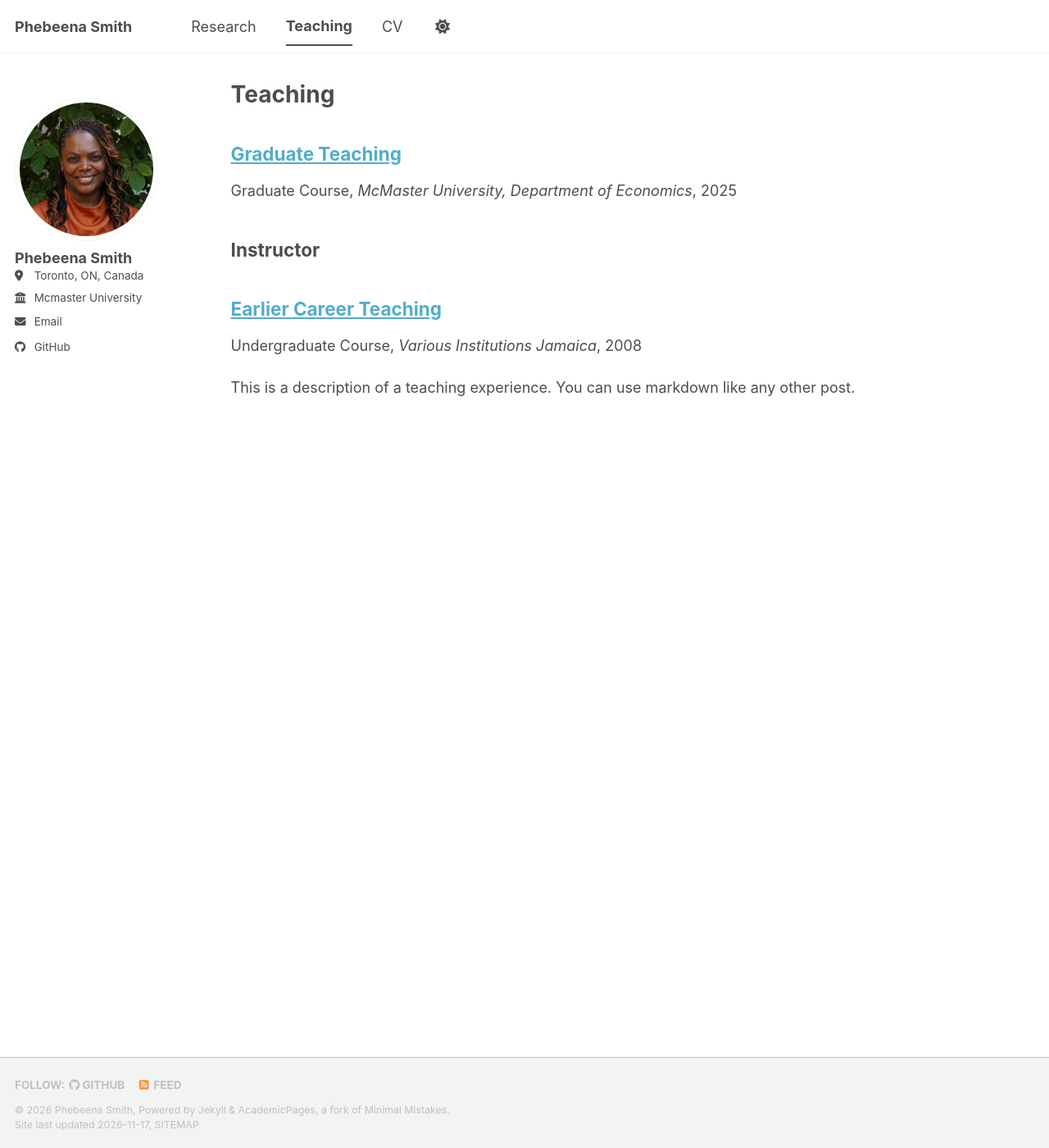
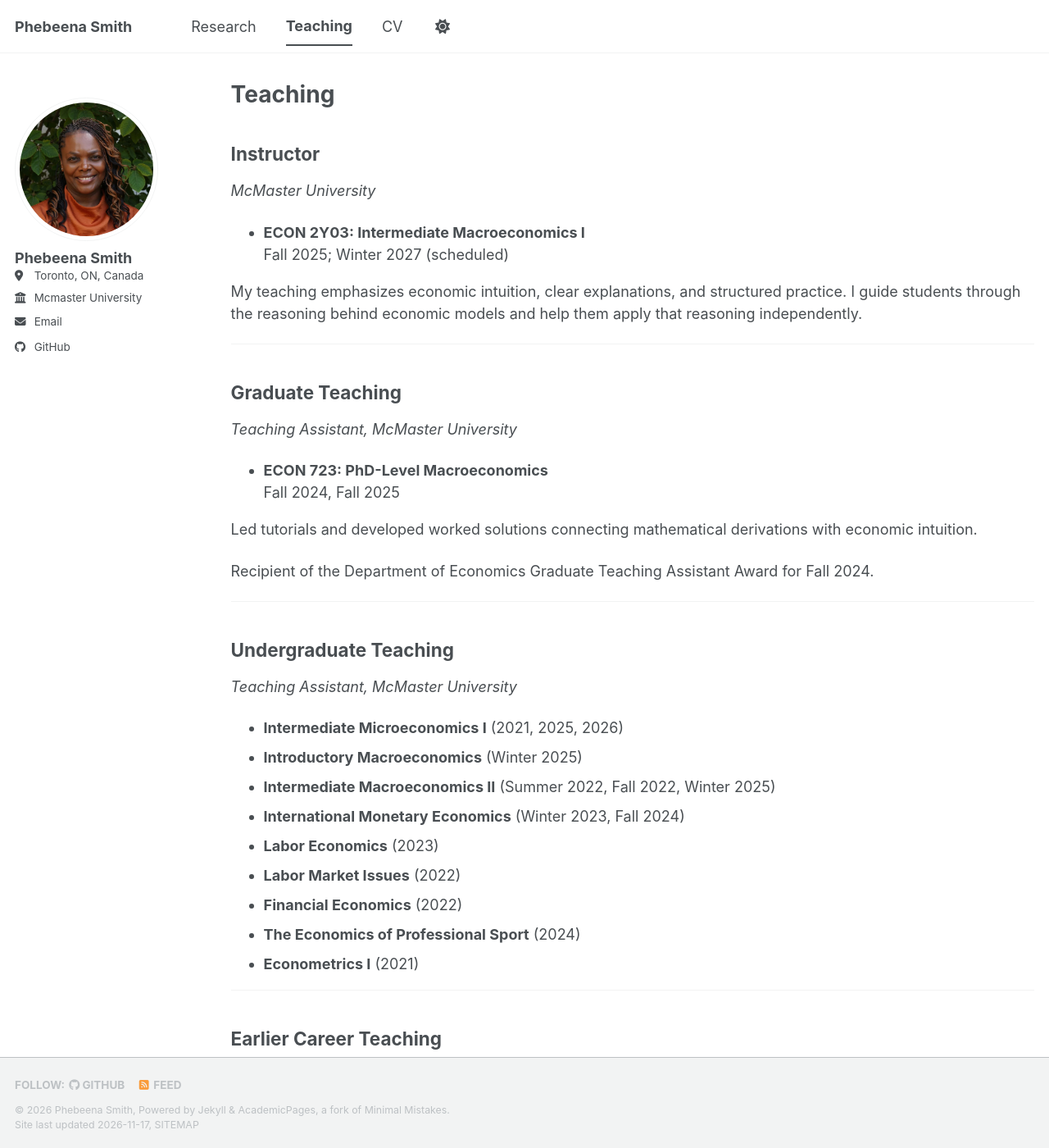
Before and after one commit to phebeenasmith/phebeenasmith.github.io, a Jekyll site: the page built from _pages/teaching.html, in a window 1280 px wide and 1400 px high. Shown: the whole window at 82% size. Built offline with Jekyll 4.4.1, drawn with Linux system fonts in a browser that asks for light colours; a style sheet for code colours, icons or effects is not loaded; some of the changed text lies outside the part shown.

Commit message:
Update teaching.html

```diff
--- a/_pages/teaching.html
+++ b/_pages/teaching.html
@@ -5,8 +5,148 @@ permalink: /teaching/
 author_profile: true
 ---
 
-{% include base_path %}
+<h2>Instructor</h2>
 
-{% for post in site.teaching reversed %}
-  {% include archive-single.html %}
-{% endfor %}
+<p><em>McMaster University</em></p>
+
+<ul>
+  <li>
+    <strong>ECON 2Y03: Intermediate Macroeconomics I</strong><br>
+    Fall 2025; Winter 2027 (scheduled)
+  </li>
+</ul>
+
+<p>
+  My teaching emphasizes economic intuition, clear explanations,
+  and structured practice. I guide students through the reasoning
+  behind economic models and help them apply that reasoning
+  independently.
+</p>
+
+<hr>
+
+<h2>Graduate Teaching</h2>
+
+<p><em>Teaching Assistant, McMaster University</em></p>
+
+<ul>
+  <li>
+    <strong>ECON 723: PhD-Level Macroeconomics</strong><br>
+    Fall 2024, Fall 2025
+  </li>
+</ul>
+
+<p>
+  Led tutorials and developed worked solutions connecting
+  mathematical derivations with economic intuition.
+</p>
+
+<p>
+  Recipient of the Department of Economics Graduate Teaching
+  Assistant Award for Fall 2024.
+</p>
+
+<hr>
+
+<h2>Undergraduate Teaching</h2>
+
+<p><em>Teaching Assistant, McMaster University</em></p>
+
+<ul>
+  <li>
+    <strong>Intermediate Microeconomics I</strong>
+    (2021, 2025, 2026)
+  </li>
+
+  <li>
+    <strong>Introductory Macroeconomics</strong>
+    (Winter 2025)
+  </li>
+
+  <li>
+    <strong>Intermediate Macroeconomics II</strong>
+    (Summer 2022, Fall 2022, Winter 2025)
+  </li>
+
+  <li>
+    <strong>International Monetary Economics</strong>
+    (Winter 2023, Fall 2024)
+  </li>
+
+  <li>
+    <strong>Labor Economics</strong>
+    (2023)
+  </li>
+
+  <li>
+    <strong>Labor Market Issues</strong>
+    (2022)
+  </li>
+
+  <li>
+    <strong>Financial Economics</strong>
+    (2022)
+  </li>
+
+  <li>
+    <strong>The Economics of Professional Sport</strong>
+    (2024)
+  </li>
+
+  <li>
+    <strong>Econometrics I</strong>
+    (2021)
+  </li>
+</ul>
+
+<hr>
+
+<h2>Earlier Career Teaching</h2>
+
+<h3>Knox Community College, Jamaica</h3>
+
+<p><em>Full-Time Lecturer, 2008–2016</em></p>
+
+<p>
+  Taught economics, accounting, mathematics, and statistics.
+  Responsibilities included preparing course materials,
+  delivering instruction, designing assessments, and
+  contributing to curriculum development.
+</p>
+
+<h3>University of the Commonwealth of the Caribbean, Jamaica</h3>
+
+<p><em>Part-Time Lecturer, 2012–2015</em></p>
+
+<p>
+  Taught undergraduate courses in economics, accounting,
+  and finance.
+</p>
+
+<h3>Northern Caribbean University, Jamaica</h3>
+
+<p><em>Part-Time Lecturer, 2012–2013</em></p>
+
+<p>
+  Taught Accounting Business Analysis, Advanced Accounting,
+  and Performance Management.
+</p>
+
+<h3>University of the West Indies, Mona, Jamaica</h3>
+
+<p><em>Undergraduate Teaching Assistant, 2006–2008</em></p>
+
+<p>
+  Conducted Precalculus tutorials in the Department of Economics
+  and assisted with grading.
+</p>
+
+<h3>Studiosity</h3>
+
+<p><em>Economics and Accounting Specialist, 2017–2021</em></p>
+
+<p>
+  Provided individualized, real-time online academic support
+  to tertiary students, using guided questions and
+  step-by-step explanations to develop independent reasoning.
+</p>
```
